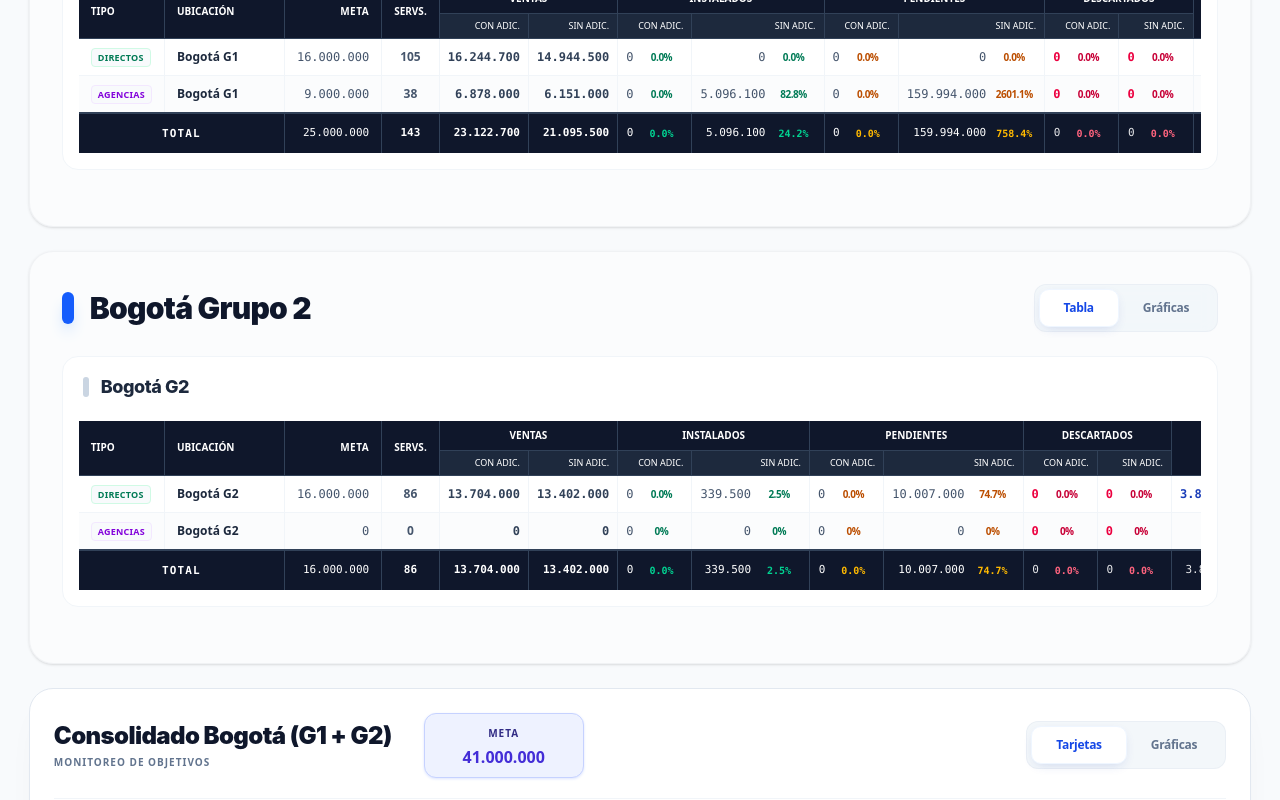
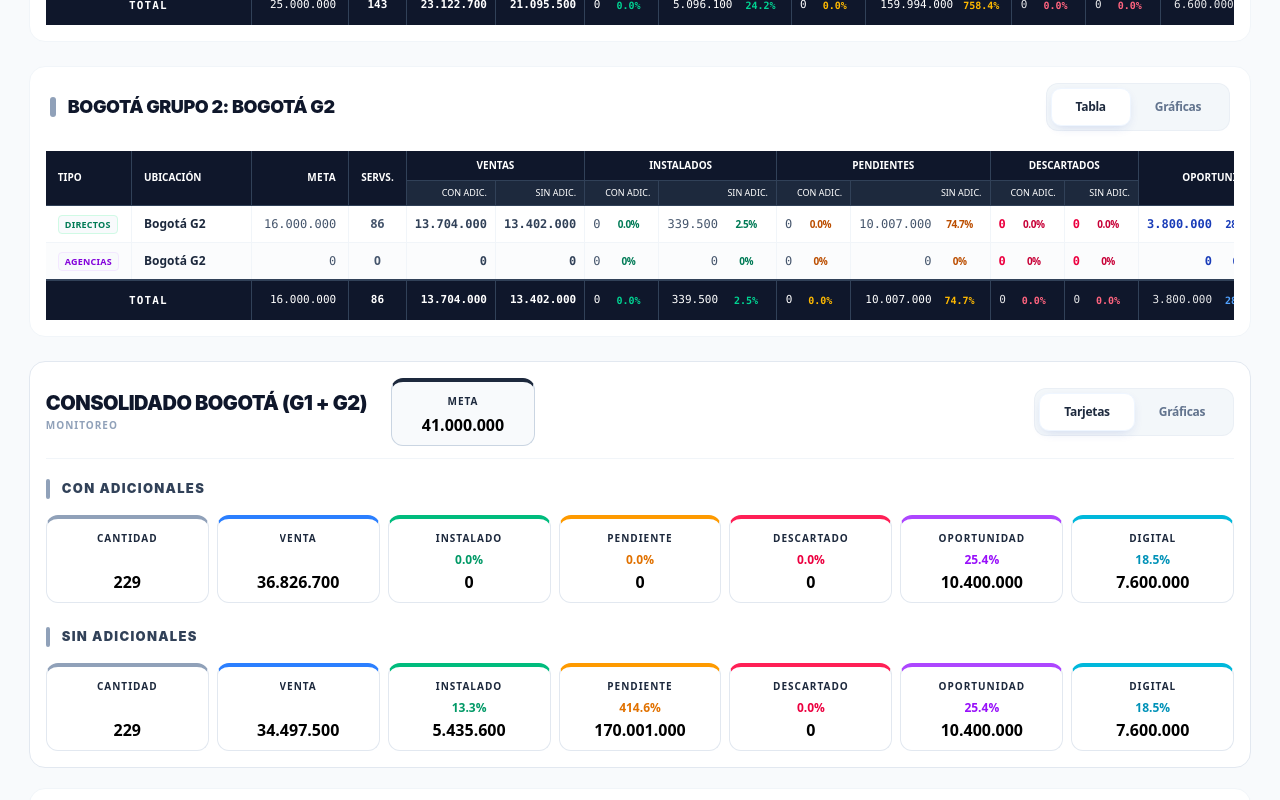
Before and after one commit to DannielDMD/Dashboard-Ventas, a React (Vite) app: page / in a window 1280 px wide. Shown: the part 680-1480 px from the top of the page. Built offline with nearby package versions, Linux system fonts and the light colour scheme.

Commit message:
Se corrigen los colores pasteles de los valores de las cards, se bordea con colores sin saturar mucho

```diff
--- a/src/components/Card.jsx
+++ b/src/components/Card.jsx
@@ -5,58 +5,58 @@ const Card = ({ label, value, type = 'default', percentageValue }) => {
     switch (type) {
       case 'ventas':
         return {
-          container: 'bg-white border-slate-200',
-          label: 'text-black',
-          value: 'text-blue-700',
+          container: 'bg-white border-slate-200 border-t-4 border-t-blue-500',
+          label: 'text-slate-1000',
+          value: 'text-black',
           percent: 'text-blue-600'
         };
       case 'instalado':
         return {
-          container: 'bg-white border-slate-200',
-          label: 'text-black',
-          value: 'text-emerald-700',
+          container: 'bg-white border-slate-200 border-t-4 border-t-emerald-500',
+          label: 'text-slate-1000',
+          value: 'text-black',
           percent: 'text-emerald-600'
         };
       case 'pendiente':
         return {
-          container: 'bg-white border-slate-200',
-          label: 'text-black',
-          value: 'text-amber-700',
+          container: 'bg-white border-slate-200 border-t-4 border-t-amber-500',
+          label: 'text-slate-1000',
+          value: 'text-black',
           percent: 'text-amber-600'
         };
       case 'descartado':
         return {
-          container: 'bg-white border-slate-200',
-          label: 'text-black',
-          value: 'text-rose-700',
+          container: 'bg-white border-slate-200 border-t-4 border-t-rose-500',
+          label: 'text-slate-1000',
+          value: 'text-black',
           percent: 'text-rose-600'
         };
       case 'oportunidad':
         return {
-          container: 'bg-white border-slate-200',
-          label: 'text-black',
-          value: 'text-purple-700',
+          container: 'bg-white border-slate-200 border-t-4 border-t-purple-500',
+          label: 'text-slate-1000',
+          value: 'text-black',
           percent: 'text-purple-600'
         };
       case 'digital':
         return {
-          container: 'bg-white border-slate-200',
-          label: 'text-black',
-          value: 'text-cyan-700',
+          container: 'bg-white border-slate-200 border-t-4 border-t-cyan-500',
+          label: 'text-slate-1000',
+          value: 'text-black',
           percent: 'text-cyan-600'
         };
       case 'meta':
         return {
-          container: 'bg-indigo-50 border-indigo-200 shadow-sm shadow-indigo-100',
-          label: 'text-indigo-900',
-          value: 'text-indigo-700',
-          percent: 'text-indigo-600/70'
+          container: 'bg-slate-50 border-slate-300 border-t-4 border-t-slate-800',
+          label: 'text-slate-1000',
+          value: 'text-black',
+          percent: 'text-slate-500'
         };
       default:
         return {
-          container: 'bg-white border-slate-200',
-          label: 'text-black',
-          value: 'text-slate-900',
+          container: 'bg-white border-slate-200 border-t-4 border-t-slate-400',
+          label: 'text-slate-1000',
+          value: 'text-black',
           percent: 'text-slate-600'
         };
     }
--- a/src/components/CardGroup.jsx
+++ b/src/components/CardGroup.jsx
@@ -65,18 +65,18 @@ const CardGroup = ({ totals, comparisonData, title = "Resumen de Métricas" }) =
   );
 
   return (
-    <div className="bg-white rounded-[1.5rem] p-4 lg:p-6 border border-slate-200 shadow-[0_15px_40px_-20px_rgba(0,0,0,0.08)] space-y-6">
+    <div className="bg-white rounded-2xl p-4 border border-slate-200 space-y-4">
       {/* Header Interno Compacto */}
-      <div className="flex flex-col md:flex-row md:items-center justify-between gap-4 border-b border-slate-100 pb-5">
+      <div className="flex flex-col md:flex-row md:items-center justify-between gap-4 border-b border-slate-100 pb-3">
         {/* Izquierda: Título y Tarjeta Meta */}
-        <div className="flex flex-col sm:flex-row sm:items-center gap-4 sm:gap-8 flex-1">
+        <div className="flex flex-col sm:flex-row sm:items-center gap-4 sm:gap-6 flex-1">
           <div>
-            <h3 className="text-xl md:text-2xl font-black text-slate-900 tracking-tight leading-tight">{title}</h3>
-            <p className="text-dashboard-label mt-1">Monitoreo de Objetivos</p>
+            <h3 className="text-lg md:text-xl font-black text-slate-900 tracking-tight leading-tight uppercase">{title}</h3>
+            <p className="text-[10px] font-bold text-slate-400 uppercase tracking-widest mt-0.5">Monitoreo</p>
           </div>
 
           {viewMode === 'cards' && (
-            <div className="w-36 md:w-40">
+            <div className="w-32 md:w-36">
               <Card label="META" value={totals.meta} type="meta" />
             </div>
           )}
@@ -88,12 +88,13 @@ const CardGroup = ({ totals, comparisonData, title = "Resumen de Métricas" }) =
             options={selectorOptions}
             activeValue={viewMode}
             onChange={setViewMode}
+            compact
           />
         </div>
       </div>
 
       {viewMode === 'cards' ? (
-        <div className="space-y-8 lg:space-y-10 pt-2">
+        <div className="space-y-6 pt-1">
 
           {/* Sección Con Adicionales */}
           {renderMetricSection("Con Adicionales", {
--- a/src/components/ChartView.jsx
+++ b/src/components/ChartView.jsx
@@ -25,7 +25,7 @@ const COMPARISON_COLORS = {
   'Pendiente': '#f59e0b',
 };
 
-const ChartView = ({ totals, comparisonData, title }) => {
+const ChartView = ({ totals, comparisonData, title, rightContent }) => {
   const isComparative = comparisonData && comparisonData.length > 0;
   const currentTotals = totals || (isComparative ? comparisonData.reduce((acc, curr) => {
     Object.keys(curr).forEach(key => {
@@ -68,21 +68,16 @@ const ChartView = ({ totals, comparisonData, title }) => {
   ];
 
   return (
-    <div className="bg-white rounded-2xl p-4 border border-gray-100 shadow-sm transition-all duration-300">
+    <div className="bg-white rounded-2xl p-4 border border-gray-100 transition-all duration-300">
       {/* Header Compacto */}
-      <div className="flex flex-col md:flex-row md:items-center justify-between gap-3 mb-4 border-b border-slate-50 pb-3">
-        <div>
-          <h4 className="text-sm font-black text-slate-800 flex items-center gap-1.5 uppercase tracking-tight">
-            <span className="w-2 h-2 bg-blue-600 rounded-full"></span>
-            Charts: {title}
+      <div className="flex items-center justify-between mb-5 px-1 border-b border-slate-50 pb-4">
+        <div className="flex items-center gap-3">
+          <div className="w-1.5 h-5 bg-slate-400 rounded-full"></div>
+          <h4 className="text-base md:text-lg font-black text-slate-900 tracking-tight uppercase">
+            {title}
           </h4>
         </div>
-        {currentTotals.porcInstaladoSinAdic && (
-          <div className="bg-emerald-50 px-3 py-1 rounded-lg border border-emerald-100/50 flex gap-2 items-center">
-            <span className="text-[8px] font-black text-emerald-500 uppercase tracking-widest leading-none">Eficiencia</span>
-            <span className="text-sm font-black text-emerald-700 leading-none">{currentTotals.porcInstaladoSinAdic}</span>
-          </div>
-        )}
+        {rightContent && <div>{rightContent}</div>}
       </div>
 
       <div className="grid grid-cols-1 lg:grid-cols-2 gap-4">
--- a/src/components/Table.jsx
+++ b/src/components/Table.jsx
@@ -1,15 +1,18 @@
 import React from 'react';
 import { calcPercentage } from '../utils/calculations';
 
-const Table = ({ rows, totals, title }) => {
+const Table = ({ rows, totals, title, rightContent }) => {
   const formatNum = (val) => (val || 0).toLocaleString('es-CO');
 
   return (
     <div className="mb-6 p-4 bg-white rounded-2xl border border-slate-100 overflow-hidden">
       {title && (
-        <div className="flex items-center gap-3 mb-5 px-1">
-          <div className="w-1.5 h-5 bg-slate-300 rounded-full"></div>
-          <h4 className="text-base md:text-lg font-extrabold text-slate-800 tracking-tight">{title}</h4>
+        <div className="flex items-center justify-between mb-5 px-1">
+          <div className="flex items-center gap-3">
+            <div className="w-1.5 h-5 bg-slate-400 rounded-full"></div>
+            <h4 className="text-base md:text-lg font-black text-slate-900 tracking-tight uppercase">{title}</h4>
+          </div>
+          {rightContent && <div>{rightContent}</div>}
         </div>
       )}
       <div className="overflow-x-auto scrollbar-thin scrollbar-thumb-slate-200">
--- a/src/components/TableSection.jsx
+++ b/src/components/TableSection.jsx
@@ -37,22 +37,8 @@ const TableSection = ({ sectionData, showSummary = true }) => {
   ];
 
   return (
-    <div className="mb-6 p-4 sm:p-5 lg:p-6 xl:p-8 bg-white/40 rounded-3xl border border-gray-200/50 shadow-sm">
-      <div className="flex flex-col md:flex-row md:items-center justify-between gap-4 mb-6">
-        <div className="flex items-center gap-4">
-          <div className="w-3 h-8 bg-blue-600 rounded-full shadow-lg shadow-blue-200"></div>
-          <h3 className="text-2xl md:text-3xl font-black text-slate-900 tracking-tight">{nombre}</h3>
-        </div>
-
-        <ViewSelector
-          options={selectorOptions}
-          activeValue={viewMode}
-          onChange={setViewMode}
-        />
-      </div>
-
+    <div className="space-y-4">
       {/* Contenido Dinámico */}
-      <div className="space-y-4 lg:space-y-5">
       {ubicaciones.map((u, i) => {
         const locTotals = calculateTotals(u.filas);
 
@@ -64,26 +50,40 @@ const TableSection = ({ sectionData, showSummary = true }) => {
           { ...calculateTotals(directosRows), name: 'Directos' }
         ];
 
+        // Título: Si es la primera tabla de una sección, combinamos el nombre de la sección con el de la ubicación
+        const displayTitle = i === 0 ? `${nombre}: ${u.nombre}` : u.nombre;
+
+        // El selector solo se muestra en la primera tabla/gráfica de la sección
+        const selector = i === 0 ? (
+          <ViewSelector
+            options={selectorOptions}
+            activeValue={viewMode}
+            onChange={setViewMode}
+            compact
+          />
+        ) : null;
+
         return viewMode === 'table' ? (
           <Table
             key={i}
             rows={u.filas}
             totals={locTotals}
-              title={u.nombre}
+            title={displayTitle}
+            rightContent={selector}
           />
         ) : (
           <ChartView
             key={i}
             comparisonData={compData}
-              title={u.nombre}
+            title={displayTitle}
+            rightContent={selector}
           />
         );
       })}
-      </div>
 
-      {/* Resumen de la sección completa (Solo si showSummary es true) */}
+      {/* Resumen de la sección completa */}
       {showSummary && (
-        <div className="mt-8 pt-6 lg:mt-6 lg:pt-5 border-t border-gray-200/50">
+        <div className="pt-2 border-t border-gray-200/50">
           <CardGroup totals={sectionTotals} comparisonData={sectionComparisonData} title={`${nombre} Total`} />
         </div>
       )}
--- a/src/components/ViewSelector.jsx
+++ b/src/components/ViewSelector.jsx
@@ -7,11 +7,10 @@ const ViewSelector = ({ options, activeValue, onChange }) => {
         <button
           key={option.value}
           onClick={() => onChange(option.value)}
-          className={`flex items-center gap-2 px-6 py-2.5 rounded-[10px] text-xs font-bold tracking-tight transition-all duration-300 ${
-            activeValue === option.value
-              ? 'bg-white text-blue-700 shadow-[0_4px_12px_-4px_rgba(30,64,175,0.2)] border border-blue-50'
+          className={`flex items-center gap-2 px-6 py-2.5 rounded-[10px] text-xs font-bold tracking-tight transition-all duration-300 ${activeValue === option.value
+              ? 'bg-white text-black-700 shadow-[0_4px_12px_-4px_rgba(30,64,175,0.2)] border border-blue-50'
               : 'text-slate-500 hover:text-slate-900 hover:bg-white/40'
-          }`}
+            }`}
         >
           {option.icon && (
             <span className="w-3.5 h-3.5 flex items-center justify-center">
```
Lines whose indentation alone changed are shown as unchanged.
